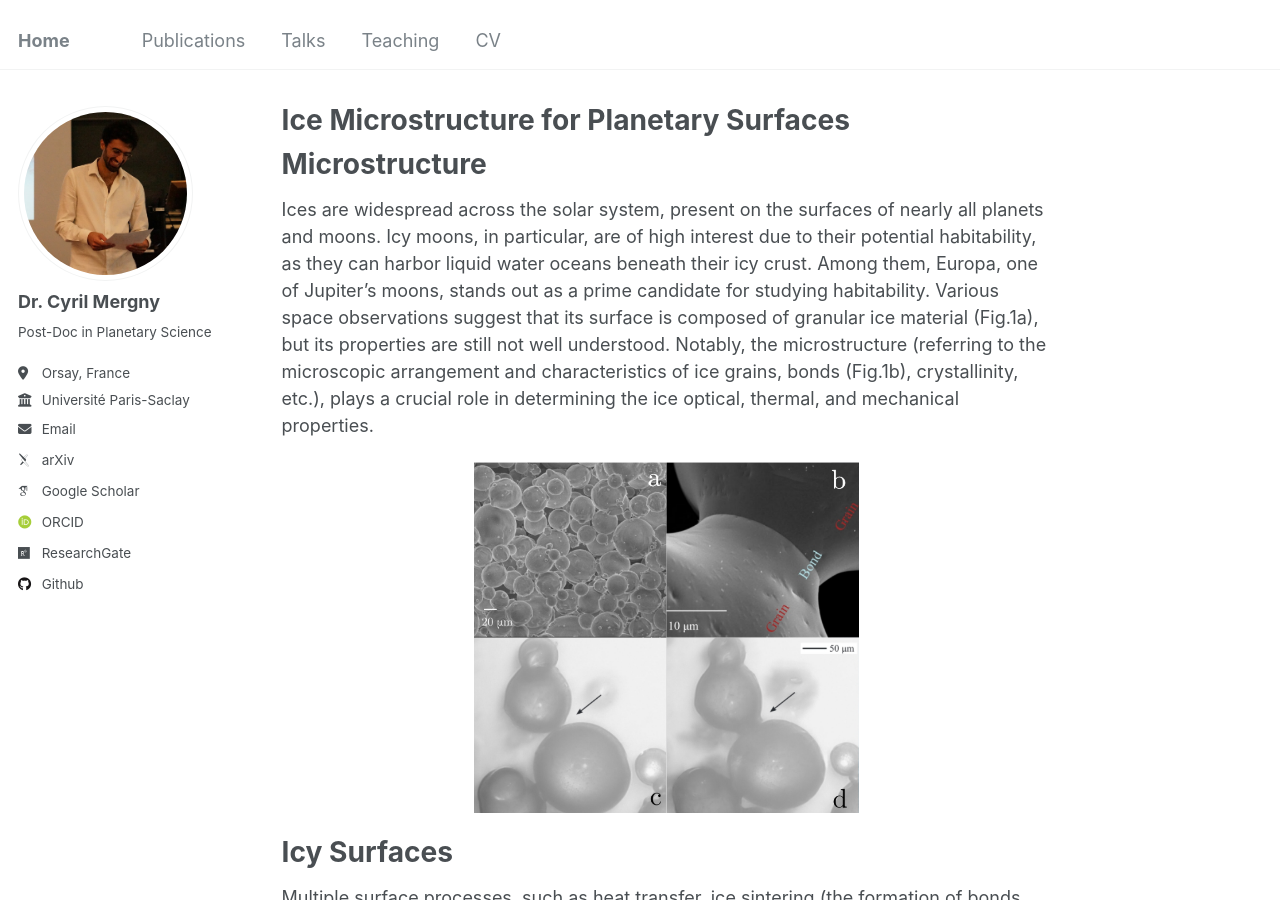
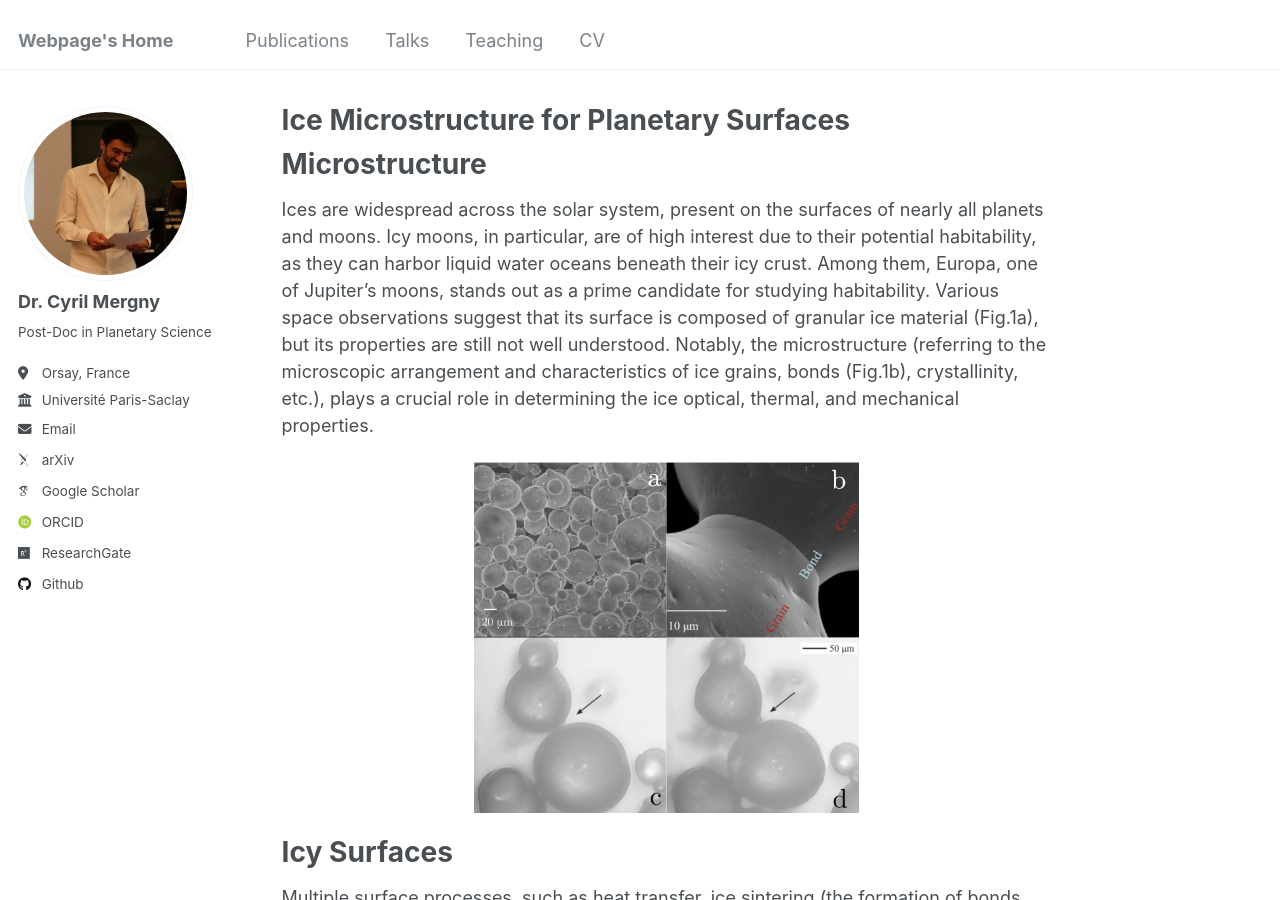
Before and after one commit to cmergny/cmergny.github.io, a Jekyll site: the page built from _pages/about.md, in a window 1280 px wide and 900 px high. Built offline with Jekyll 4.4.1, drawn with Linux system fonts in a browser that asks for light colours; some web fonts are replaced.

Commit message:
Update _config.yml

```diff
--- a/_config.yml
+++ b/_config.yml
@@ -8,7 +8,7 @@
 
 # Basic Site Settings
 locale                   : "en-US"
-title                    : "Home"
+title                    : "Webpage's Home"
 title_separator          : "-"
 name                     : &name "Cyril Mergny"
 description              : &description "Dr. in Planetary Science"
```
